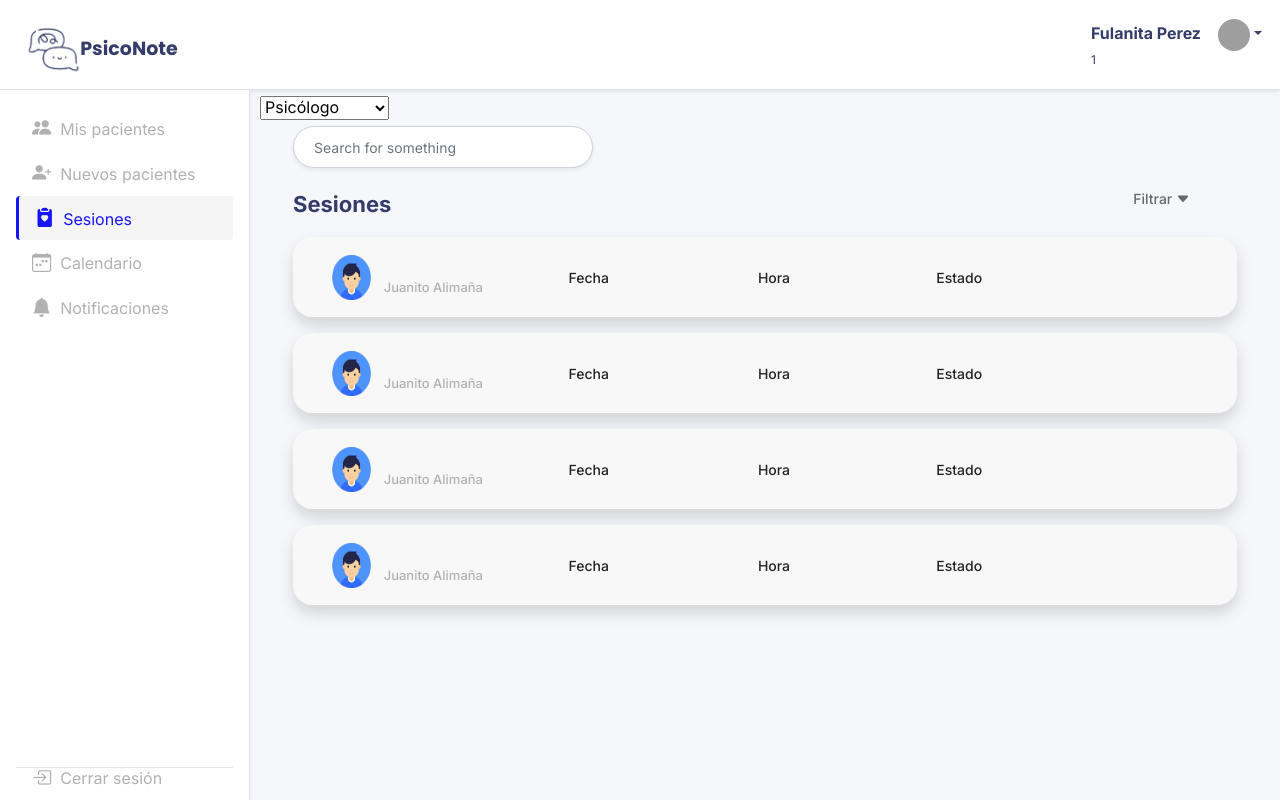
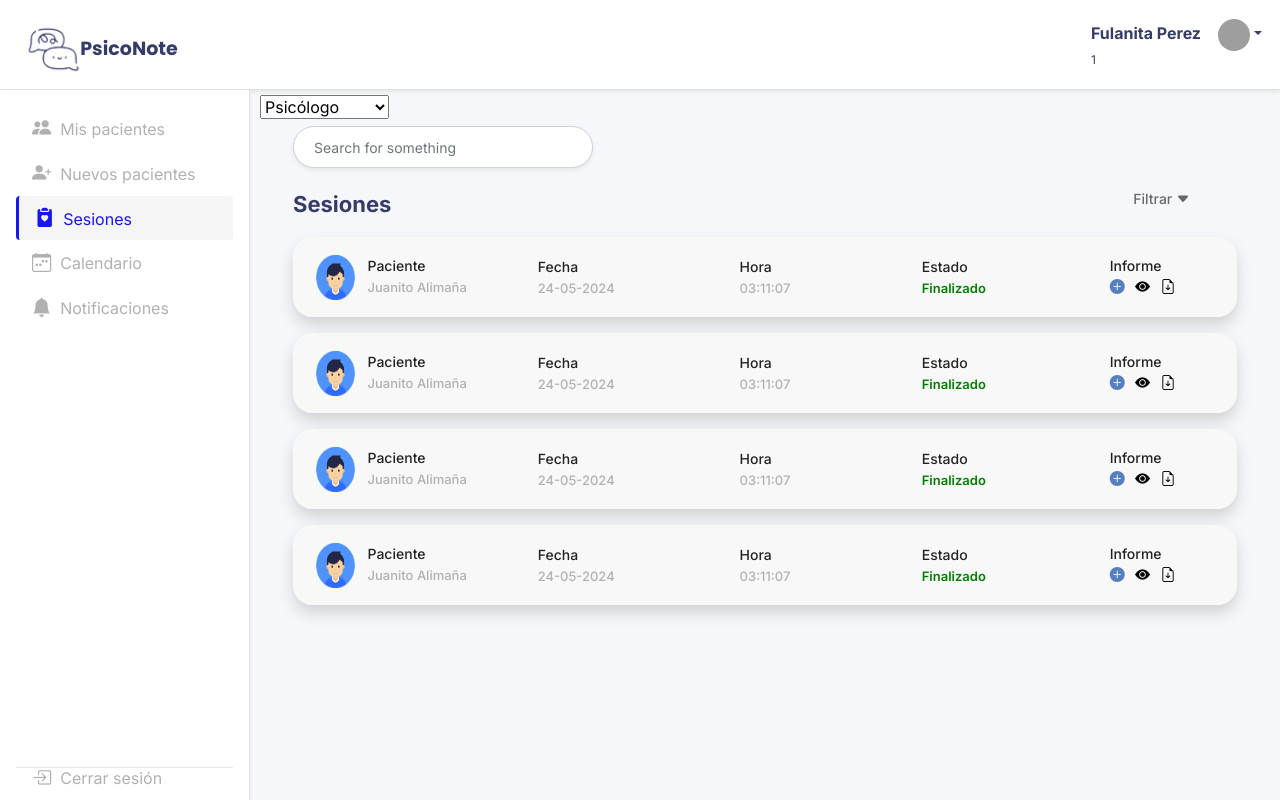
Before and after one commit to dailinr/psiconotes, a React (Vite) app: page / in a window 1280 px wide. Both pictures are taken after a click on the link "Sesiones". Built offline with nearby package versions, Linux system fonts and the light colour scheme; grey boxes are pictures that could not be loaded.

Commit message:
Pa juera x2

```diff
--- a/src/components/FilaSesion.jsx
+++ b/src/components/FilaSesion.jsx
@@ -1,39 +1,20 @@
 import '../css/filSesion.css';
 import React, { useEffect, useState } from 'react'
 import StudentDetails from './StudentDetails';
-import { ModalInforme } from './Modales/ModalInforme';
 
-
-export const FilaSesion = ({ id, nombre, fecha, hora, estado  }) => {
-
-    const [showModal, setShowModal] = useState(false);
-
-    const handlePlusIconClick = (event) => {
-        event.stopPropagation();
-      setShowModal(true);
-    };
-
-    const handleCloseModal = () => {
-      setShowModal(false);
-    };
+export const FilaSesion = () => {
+    // // const pageStyle = showDetails ? 'pageWithDetails' : 'pageWithoutDetails';
 
   return (
     <div className='fil-sesion mb-3 '>
 
-
         <div className='row-sesion shadow'>
-
-            <div className='d-flex' >
-                <div className='info '>
-                    <p className='text-center'>{id}</p>
-                </div>
-            </div>
 
             <div className='d-flex' >
                 <img src="../public/icon_student.png" alt="perfil estudiante" />
                 &nbsp;
                 <div className='info' >
-                    <span>{nombre}</span>
+                    <span>Paciente</span>
                     <br />
                     <StudentDetails />
                 </div>
@@ -43,7 +24,7 @@ export const FilaSesion = ({ id, nombre, fecha, hora, estado  }) => {
                 <div className='info'>
                     Fecha
                     <br />
-                    <span>{fecha}</span>
+                    <span>24-05-2024</span>
                 </div>
             </div>
 
@@ -52,7 +33,7 @@ export const FilaSesion = ({ id, nombre, fecha, hora, estado  }) => {
                 <div className='info'>
                     Hora
                     <br />
-                    <span>{hora}</span>
+                    <span>03:11:07</span>
                 </div>
             </div>
 
@@ -61,28 +42,24 @@ export const FilaSesion = ({ id, nombre, fecha, hora, estado  }) => {
                 <div className='info'>
                     Estado
                     <br />
-                    <span className='state-inf'>{estado}</span>
+                    <span className='state-inf'>Finalizado</span>
                 </div>
             </div>
 
-            {/* <div className='d-flex' >
+            <div className='d-flex' >
 
                 <div className='info'>
                     Informe
                     <br />
                     <span >
-                        <i className="bi bi-plus-circle-fill" onClick={handlePlusIconClick} />
-                        {showModal && (
-                            <ModalInforme onClose={handleCloseModal} />
-                        )}
-
+                        <i class="bi bi-plus-circle-fill"></i>
                         &nbsp; &nbsp;
                         <i class="bi bi-eye-fill"></i>
                         &nbsp; &nbsp;
                         <i class="bi bi-file-earmark-arrow-down"></i>
                     </span>
                 </div>
-            </div>  */}
+            </div>
 
         </div>
 
--- a/src/css/filSesion.css
+++ b/src/css/filSesion.css
@@ -2,7 +2,7 @@
     background-color: #f9f9f9dd;
     border-radius: 20px;
     display: grid;
-    grid-template-columns: 18px 1fr 1fr 1fr 1fr 1fr;
+    grid-template-columns: 1fr 1fr 1fr 1fr 1fr;
     grid-template-rows: 80px;
     height: 80px;
     place-items: center;
@@ -44,6 +44,16 @@
     text-decoration: underline;
 }
 
+/* ---- MOSTRAR DETALLES DEL ESTUDIANTE ---- */
+
+.pageWithDetails {
+  /* Tus estilos para cuando showDetails es true */
+
+}
+
+.pageWithoutDetails {
+/* Tus estilos para cuando showDetails es false */
+}
 body.detailsShown, body.detailsShown * {
     color: #232323 !important;
 }
```
